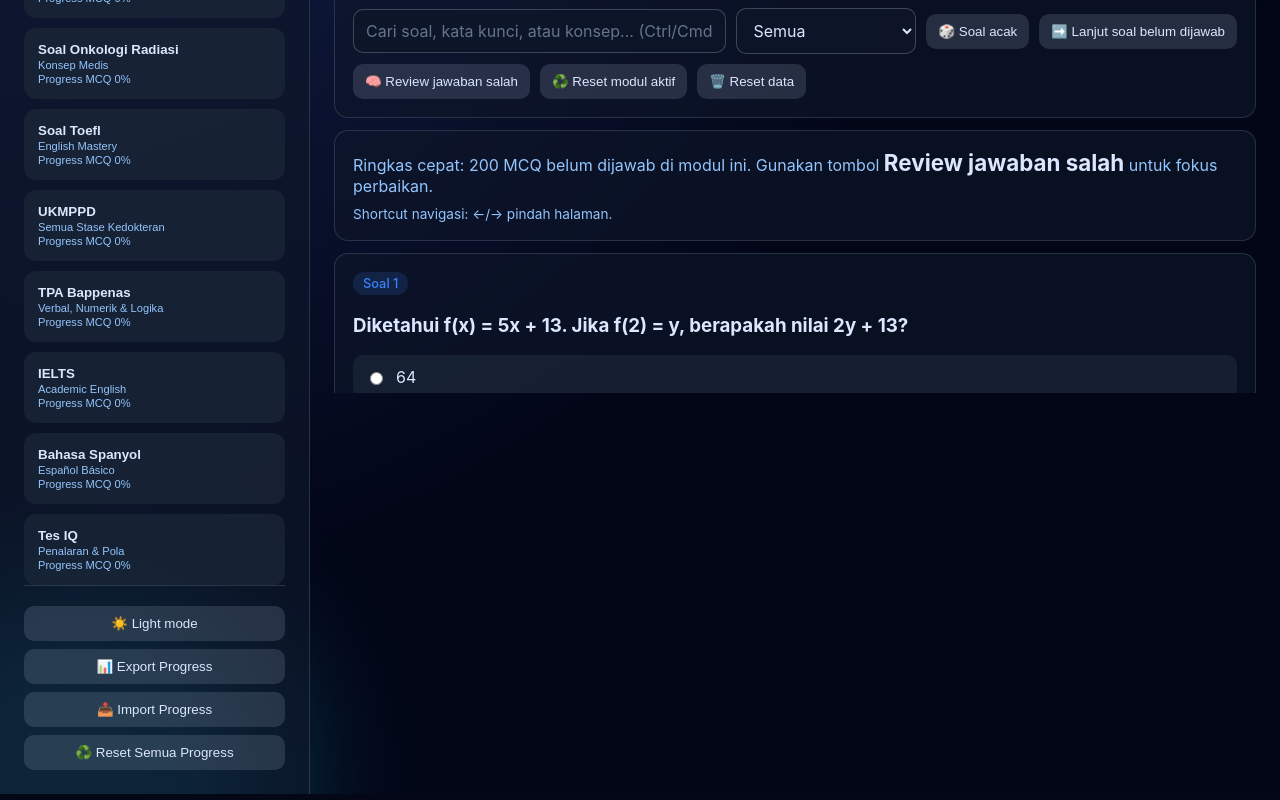
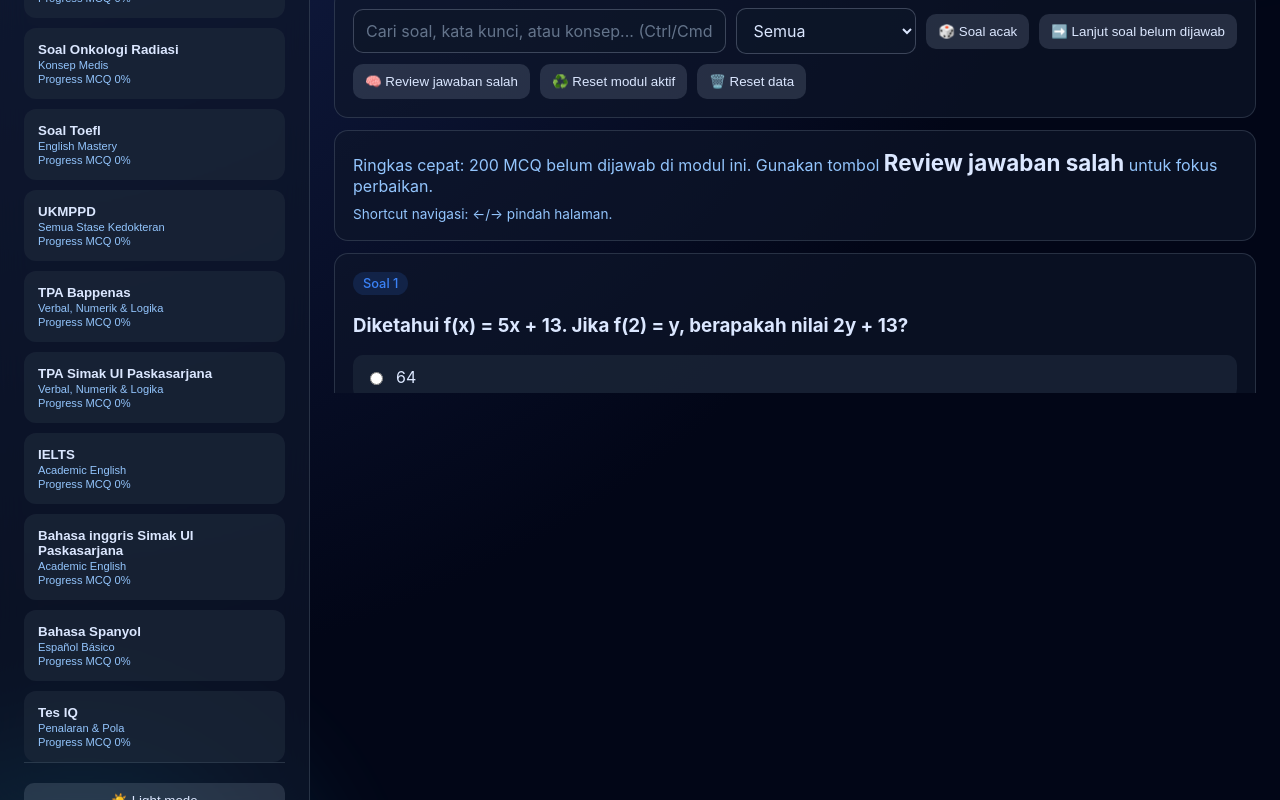
Before and after one commit to sobri3195/Web-Soal-Rutin-Sobri, a React (Vite) app: page / in a window 1280 px wide. Shown: the part 407-1207 px from the top of the page. Built offline with nearby package versions, Linux system fonts and the light colour scheme.

Commit message:
Add SIMAK UI postgraduate TPA and English modules

```diff
--- a/src/App.jsx
+++ b/src/App.jsx
@@ -9,7 +9,9 @@ const moduleConfigs = [
   { name: 'Soal Toefl', tag: 'English Mastery', questionCount: 200 },
   { name: 'UKMPPD', tag: 'Semua Stase Kedokteran', questionCount: 150 },
   { name: 'TPA Bappenas', tag: 'Verbal, Numerik & Logika', questionCount: 100 },
+  { name: 'TPA Simak UI Paskasarjana', tag: 'Verbal, Numerik & Logika', questionCount: 100 },
   { name: 'IELTS', tag: 'Academic English', questionCount: 100 },
+  { name: 'Bahasa inggris Simak UI Paskasarjana', tag: 'Academic English', questionCount: 100 },
   { name: 'Bahasa Spanyol', tag: 'Español Básico', questionCount: 100 },
   { name: 'Tes IQ', tag: 'Penalaran & Pola', questionCount: 150 },
 ];
@@ -1112,8 +1114,10 @@ const createMcqQuestion = (moduleName, index) => {
     case 'UKMPPD':
       return createUkmppdQuestion(moduleName, index);
     case 'TPA Bappenas':
+    case 'TPA Simak UI Paskasarjana':
       return createTpaQuestion(moduleName, index);
     case 'IELTS':
+    case 'Bahasa inggris Simak UI Paskasarjana':
       return createToeflQuestion(moduleName, index);
     case 'Bahasa Spanyol':
       return createSpanishQuestion(moduleName, index);
```
